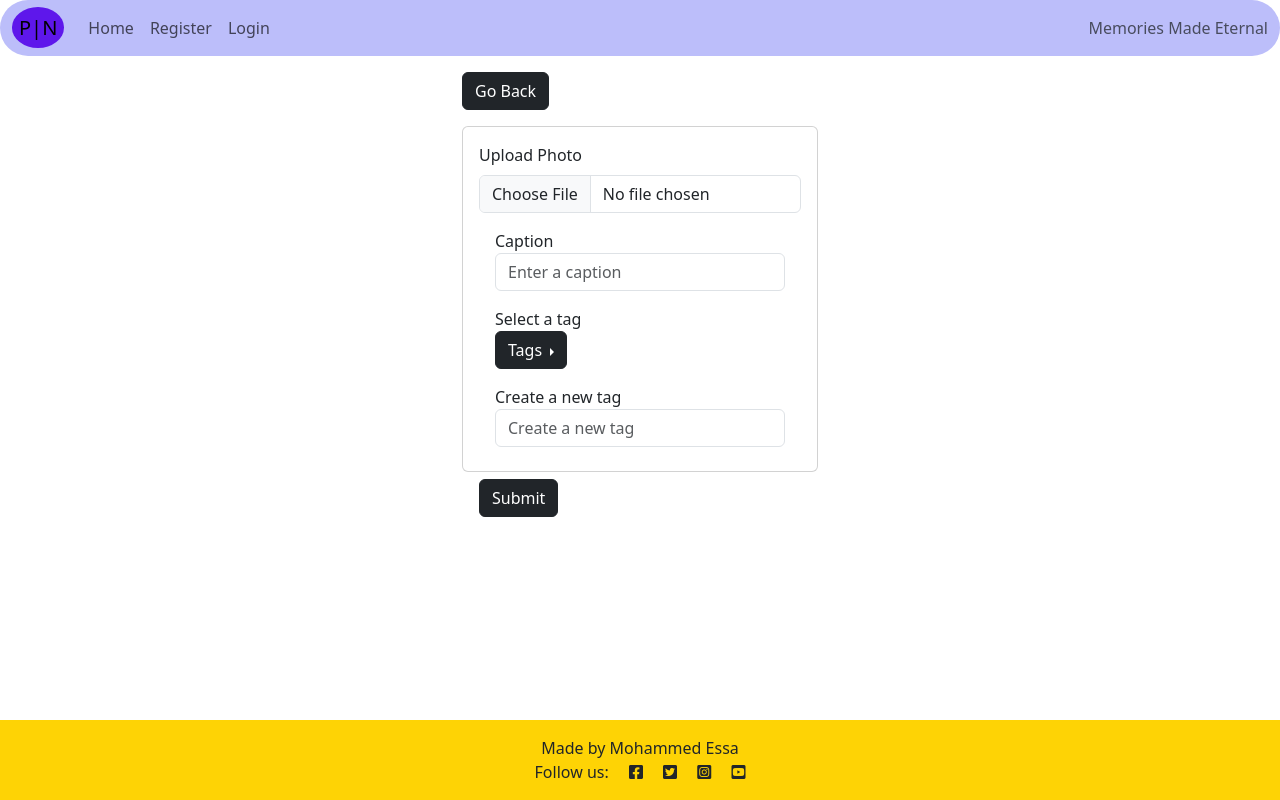
After one commit to MoEssa1/PhotoNest, a Django app: template album/templates/album/add_photo.html in a window 1280 px wide. The commit adds this page. Run offline with Django 3.2, Linux system fonts and the light colour scheme; the template is opened without the code that fills it, so the values that code supplies are empty.

Commit message:
Added functionality to upload pictures and create new tags

```diff
--- /dev/null
+++ b/album/templates/album/add_photo.html
@@ -0,0 +1,50 @@
+{% extends 'base.html' %}
+
+
+{% block content %}
+<div class="container">
+    <div class="row justify-content-center">
+        <div class="col-md-4">
+            <a href="{% url 'welcome' %}" class="btn btn-dark my-3">Go Back</a>
+            <div class="card p-3">
+
+                <!-- form ------>
+                <form action="" method="POST" enctype="multipart/form-data" >
+                    {% csrf_token %}
+                    <div class="mb-3">
+                        <label for="formFile" class="form-label">Upload Photo</label>
+                        <input class="form-control" type="file" name="image">
+                    </div>
+                    <div class="form-group m-3">
+                        <label>Caption</label>
+                        <input required name="caption" type="text" placeholder="Enter a caption" class="form-control">
+                    </div>
+                    <div class="form-group m-3">
+                        <label>Select a tag</label>
+                        <div class="dropend">
+                            <button type="button" class="btn btn-dark dropdown-toggle" data-bs-toggle="dropdown">
+                                Tags
+                            </button>
+
+                            <div class="dropdown-menu">
+                                <div class="form-group">
+                                    {% for tag in tags%}
+                                    <input type="checkbox" class="form-check-input pos " name="tag" value="{{tag.id}}">
+                                    <span>{{tag.name}}</span>
+                                    {% endfor %}
+                                </div>
+                            </div>
+                        </div>
+                    </div>
+                    <div class="form-group m-3">
+                        <label>Create a new tag</label>
+                        <input name="tags_new" type="text" placeholder="Create a new tag" class="form-control">
+                    </div>
+                    <button type='submit' class="btn btn-dark my-3">Submit</button>
+                </form>
+            </div>
+        </div>
+    </div>
+</div>
+
+{% endblock %}
--- a/album/templates/album/welcome_page.html
+++ b/album/templates/album/welcome_page.html
@@ -8,7 +8,7 @@
             {% if request.user.is_authenticated %}
             <p>Hello {{request.user}}</p>
             {% endif %}
-            <a href="#" class="btn btn-dark btn-block btn-sm m-1">Add Photo</a>
+            <a href="{% url 'add' %}" class="btn btn-dark btn-block btn-sm m-1">Add Photo</a>
             <div class="card">
                 <div class="card-header">
                     Tags
--- a/album/urls.py
+++ b/album/urls.py
@@ -6,5 +6,6 @@ from django.urls import path
 urlpatterns = [
     path('', views.HomePage, name='home'),
     path('welcome/', views.WelcomePage, name='welcome'),
-    path('photo/<int:id>/', views.viewPhoto, name='photo')
+    path('photo/<int:id>/', views.viewPhoto, name='photo'),
+    path('add/', views.addPhoto, name='add')
 ]
```
Also changed, not shown: album/views.py (+41 -9 lines), static/images/photos/car1.jpeg (added), static/images/photos/car2.jpeg (added), static/images/photos/crash.jpeg (added), static/images/photos/crash_1HJwvJk.jpeg (added), static/images/photos/phone.jpeg (added).
